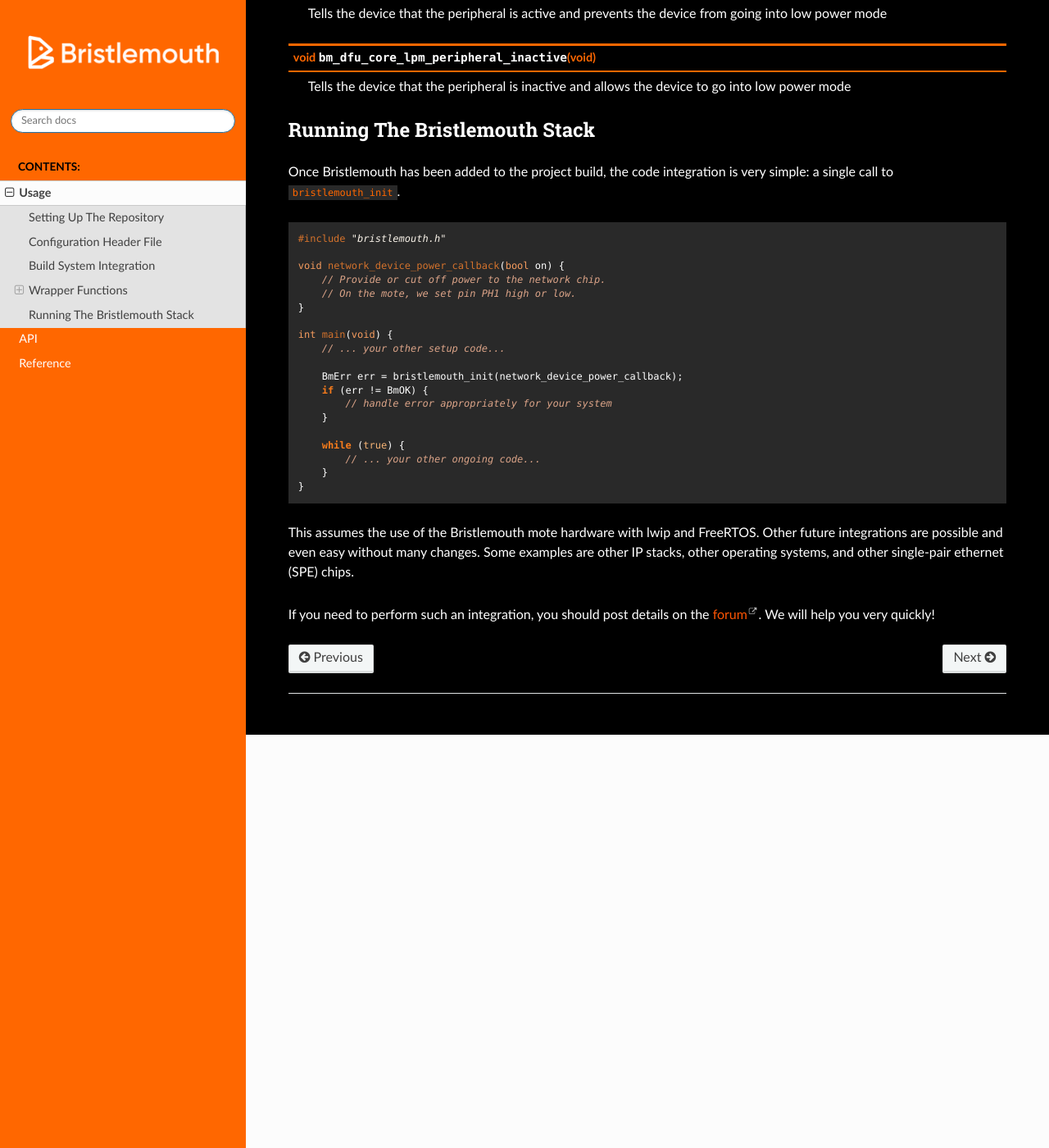
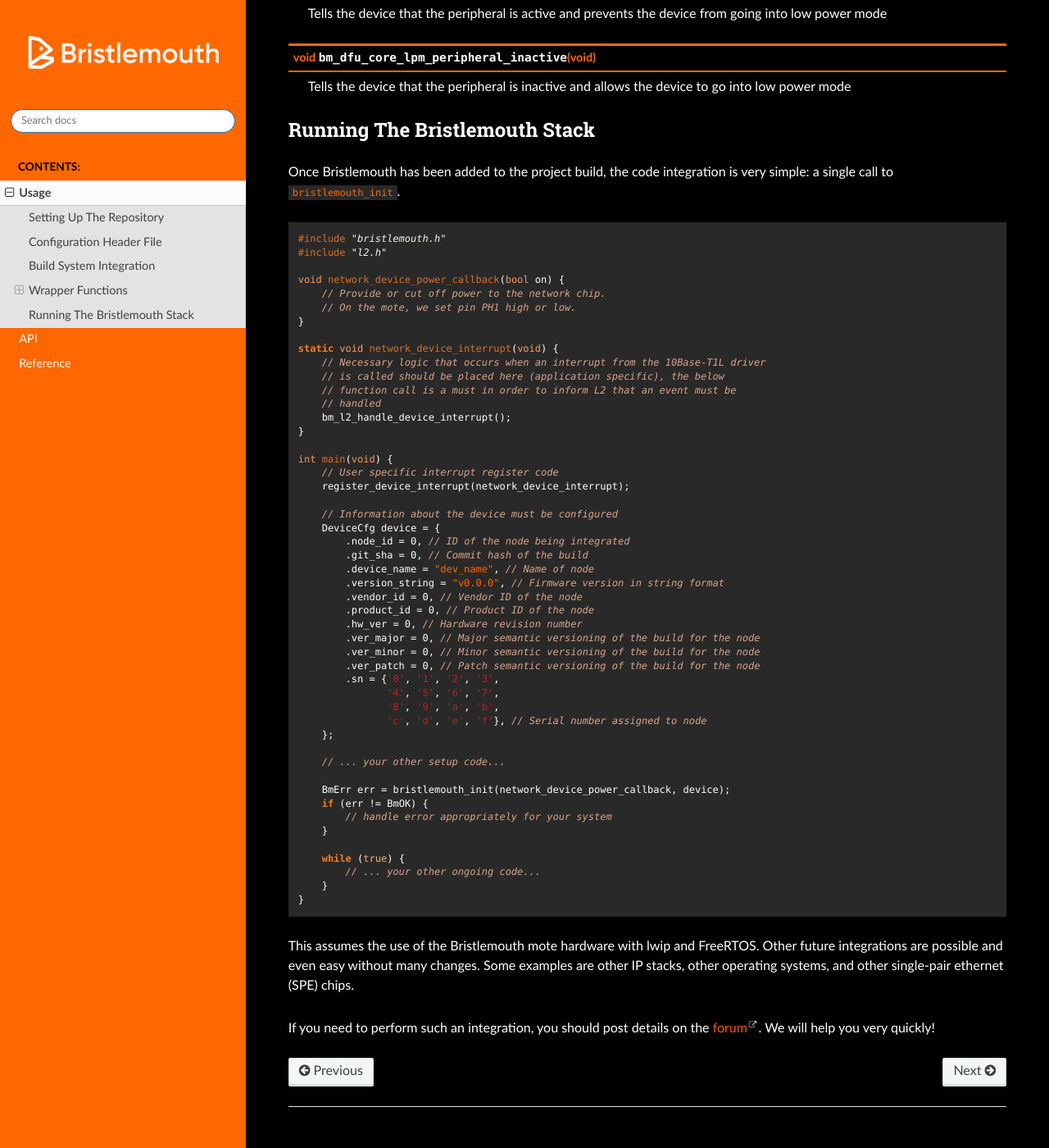
Before and after one commit to bristlemouth/bm_core, a Sphinx documentation site: the page built from docs/usage.md, in a window 1280 px wide and 1400 px high, scrolled down 6498 px. Shown: the whole window at 82% size. Built offline with Sphinx 7.4.7 and the Read the Docs theme 3.1.0, drawn with Linux system fonts in a browser that asks for light colours.

Commit message:
Updates Usage Docs And Shuffles Around Where Device Gets Configured
Device configuration (device_init) should not be an API that the user
must call so the struct should be passed into the bristlemout_init
function
Updates docs to reflect this

````diff
--- a/docs/usage.md
+++ b/docs/usage.md
@@ -392,16 +392,46 @@
 
 ```C
 #include "bristlemouth.h"
+#include "l2.h"
 
 void network_device_power_callback(bool on) {
     // Provide or cut off power to the network chip.
     // On the mote, we set pin PH1 high or low.
 }
 
+static void network_device_interrupt(void) {
+    // Necessary logic that occurs when an interrupt from the 10Base-T1L driver
+    // is called should be placed here (application specific), the below
+    // function call is a must in order to inform L2 that an event must be
+    // handled
+    bm_l2_handle_device_interrupt();
+}
+
 int main(void) {
+    // User specific interrupt register code
+    register_device_interrupt(network_device_interrupt);
+
+    // Information about the device must be configured
+    DeviceCfg device = {
+        .node_id = 0, // ID of the node being integrated
+        .git_sha = 0, // Commit hash of the build
+        .device_name = "dev_name", // Name of node
+        .version_string = "v0.0.0", // Firmware version in string format
+        .vendor_id = 0, // Vendor ID of the node
+        .product_id = 0, // Product ID of the node
+        .hw_ver = 0, // Hardware revision number
+        .ver_major = 0, // Major semantic versioning of the build for the node
+        .ver_minor = 0, // Minor semantic versioning of the build for the node
+        .ver_patch = 0, // Patch semantic versioning of the build for the node
+        .sn = {'0', '1', '2', '3',
+               '4', '5', '6', '7',
+               '8', '9', 'a', 'b',
+               'c', 'd', 'e', 'f'}, // Serial number assigned to node
+    };
+
     // ... your other setup code...
 
-    BmErr err = bristlemouth_init(network_device_power_callback);
+    BmErr err = bristlemouth_init(network_device_power_callback, device);
     if (err != BmOK) {
         // handle error appropriately for your system
     }
````
Also changed, not shown: docs/api/api.md (+2 -10 lines), 2 other files.
